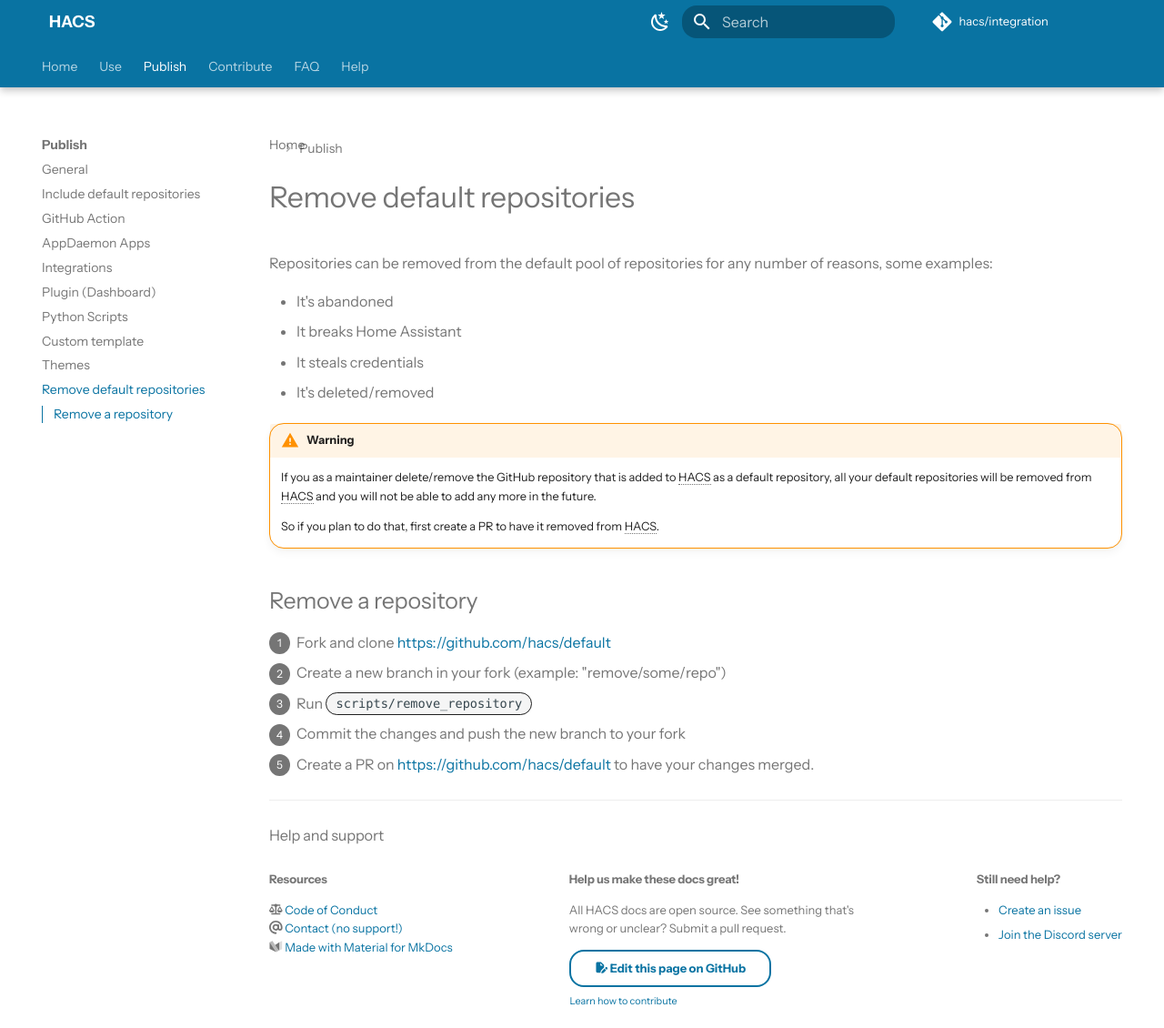
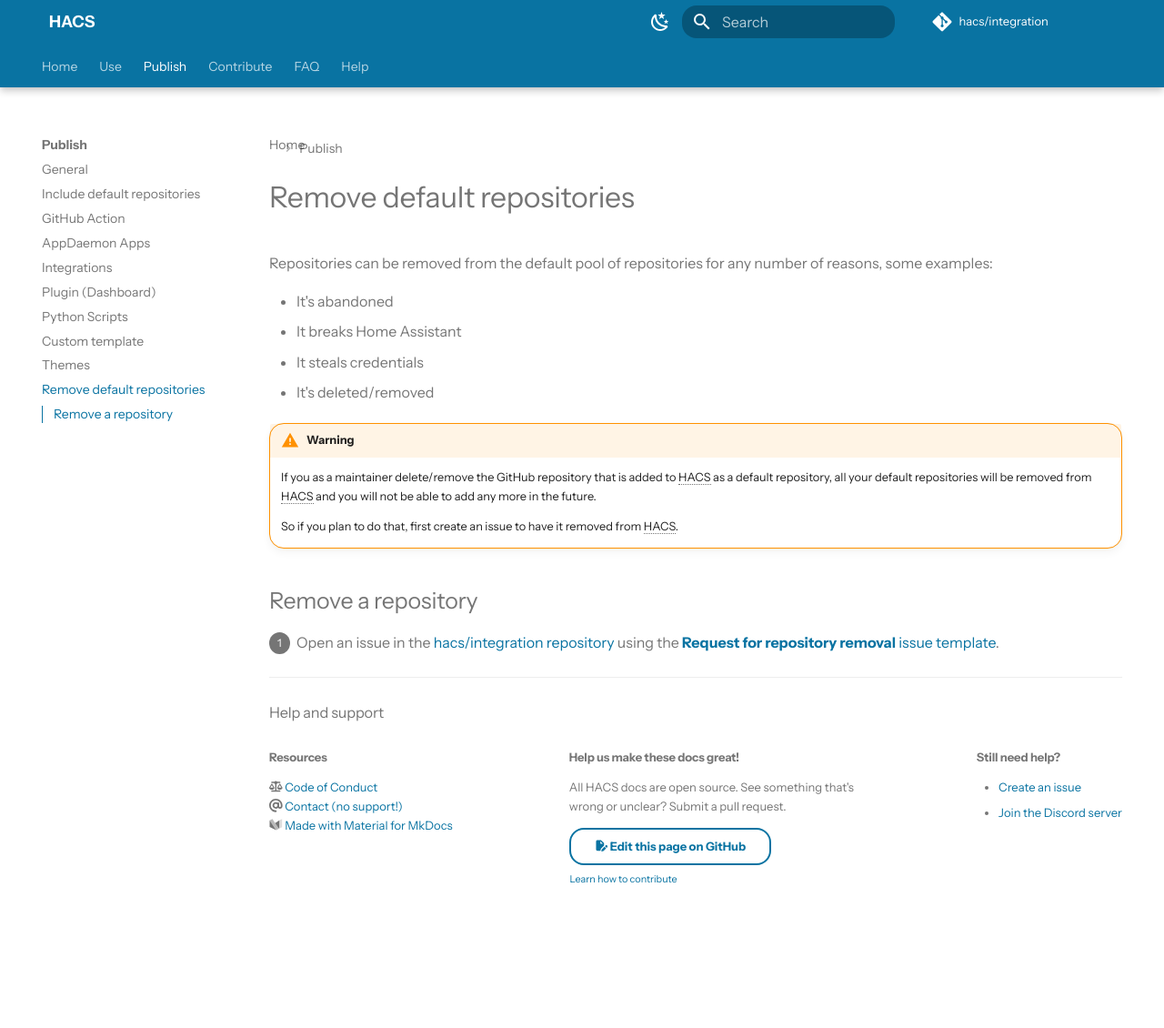
Before and after one commit to hacs/documentation, an MkDocs documentation site: the page built from source/docs/publish/remove.md, in a window 1280 px wide and 1130 px high. Shown: the whole window at 91% size. Built offline with MkDocs 1.6.1 and Material for MkDocs 9.7.7, drawn with Linux system fonts in a browser that asks for light colours; some web fonts are replaced; plug-ins that fetch from the network failed and are left out; comment, search, counter and statistics services are not loaded.

Commit message:
Adjust removal steps

```diff
--- a/source/docs/publish/remove.md
+++ b/source/docs/publish/remove.md
@@ -14,14 +14,10 @@ Repositories can be removed from the default pool of repositories for any number
 !!! warning
     If you as a maintainer delete/remove the GitHub repository that is added to HACS as a default repository, all your default repositories will be removed from HACS and you will not be able to add any more in the future.
 
-    So if you plan to do that, first create a PR to have it removed from HACS.
+    So if you plan to do that, first create an issue to have it removed from HACS.
 
 
 
 ## Remove a repository
 
-1. Fork and clone https://github.com/hacs/default
-1. Create a new branch in your fork (example: "remove/some/repo")
-1. Run `scripts/remove_repository`
-1. Commit the changes and push the new branch to your fork
-1. Create a PR on https://github.com/hacs/default to have your changes merged.
+1. Open an issue in the [hacs/integration repository](https://github.com/hacs/integration/issues) using the [**Request for repository removal** issue template](https://github.com/hacs/integration/issues/new?assignees=ludeeus&labels=flag&projects=&template=removal.yml).
```
